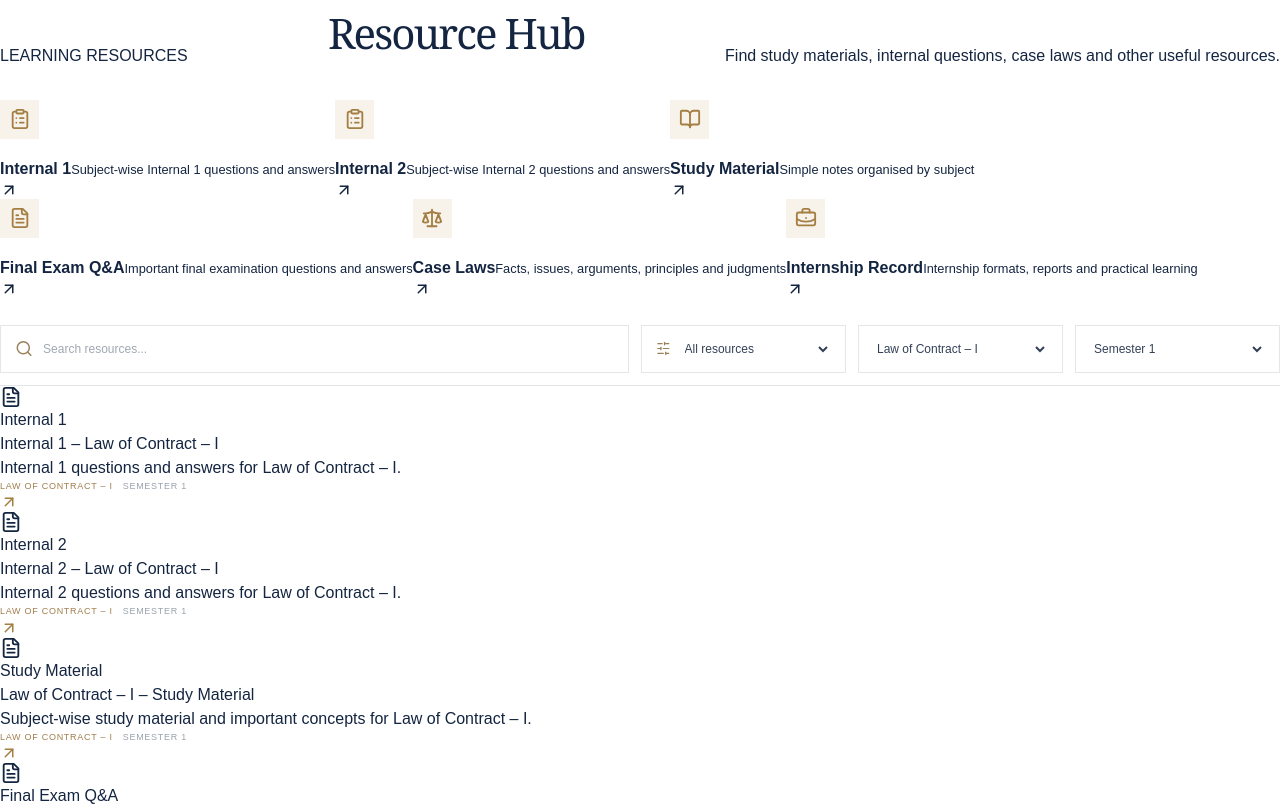
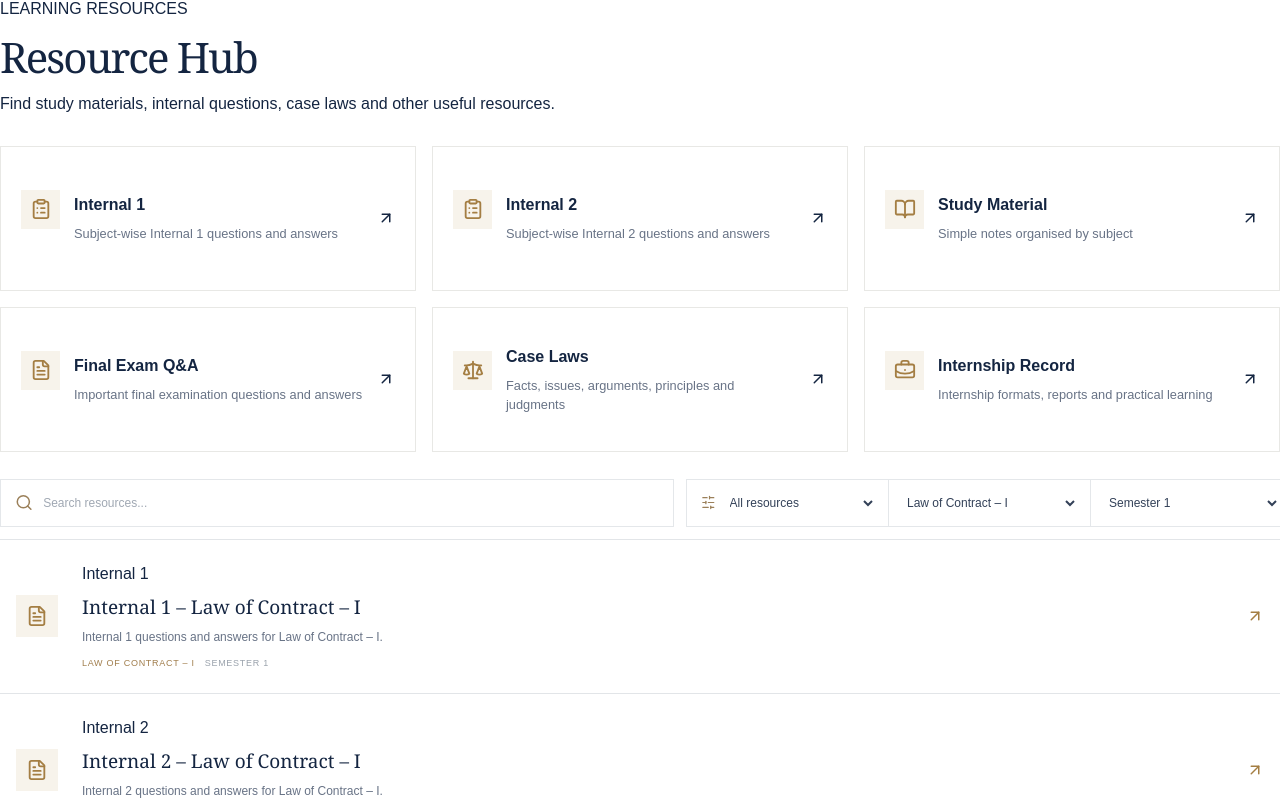
Before and after one commit to Vr7solutions/vignanreddy-legal-journey, a Next.js app: page / in a window 1280 px wide. Shown: the part 1244-2055 px from the top of the page. Built offline with nearby package versions, Linux system fonts and the light colour scheme.

Commit message:
Add styles for resource hub layout and cards

```diff
--- a/app/globals.css
+++ b/app/globals.css
@@ -1168,3 +1168,132 @@ h2 em {
     min-height: 50px;
   }
 }
+
+
+/* Resource Hub Alignment Fix */
+
+.resource-hub {
+  width: 100%;
+}
+
+.resource-hub .section-heading {
+  display: block;
+  margin-bottom: 30px;
+}
+
+.resource-categories {
+  display: grid;
+  grid-template-columns: repeat(3, minmax(0, 1fr));
+  gap: 16px;
+  width: 100%;
+}
+
+.resource-category-card {
+  min-width: 0;
+  min-height: 145px;
+  padding: 20px;
+  display: flex;
+  align-items: center;
+  gap: 14px;
+  text-align: left;
+  background: #fff;
+  border: 1px solid var(--line);
+  cursor: pointer;
+}
+
+.resource-category-card:hover {
+  border-color: var(--gold);
+  transform: translateY(-2px);
+}
+
+.resource-category-card .category-content {
+  flex: 1;
+  min-width: 0;
+}
+
+.resource-category-card .category-content strong,
+.resource-category-card .category-content small {
+  display: block;
+}
+
+.resource-category-card .category-content small {
+  margin-top: 7px;
+  color: var(--muted);
+  line-height: 1.5;
+}
+
+.resource-tools {
+  display: grid;
+  grid-template-columns: minmax(220px, 1fr) repeat(3, minmax(145px, 190px));
+  gap: 12px;
+  align-items: center;
+}
+
+.resource-list {
+  width: 100%;
+}
+
+.resource-card {
+  display: grid;
+  grid-template-columns: 48px minmax(0, 1fr) auto;
+  align-items: center;
+  gap: 18px;
+  padding: 22px 16px;
+  border-bottom: 1px solid #e2e5e8;
+}
+
+.resource-content {
+  min-width: 0;
+}
+
+.resource-content h3 {
+  margin: 8px 0;
+  font: 19px Georgia, serif;
+}
+
+.resource-content p {
+  margin: 0 0 10px;
+  color: var(--muted);
+  font-size: 12px;
+  line-height: 1.6;
+}
+
+.resource-icon {
+  display: grid;
+  place-items: center;
+  width: 42px;
+  height: 42px;
+  background: #f7f3eb;
+  color: #a47e43;
+}
+
+.resource-empty {
+  padding: 45px 20px;
+  text-align: center;
+  color: var(--muted);
+}
+
+@media (max-width: 760px) {
+  .resource-categories {
+    grid-template-columns: repeat(2, minmax(0, 1fr));
+  }
+
+  .resource-tools {
+    grid-template-columns: 1fr;
+  }
+
+  .resource-card {
+    grid-template-columns: 38px minmax(0, 1fr);
+  }
+
+  .resource-card > .resource-arrow {
+    grid-column: 2;
+    justify-self: start;
+  }
+}
+
+@media (max-width: 390px) {
+  .resource-categories {
+    grid-template-columns: 1fr;
+  }
+}
```
